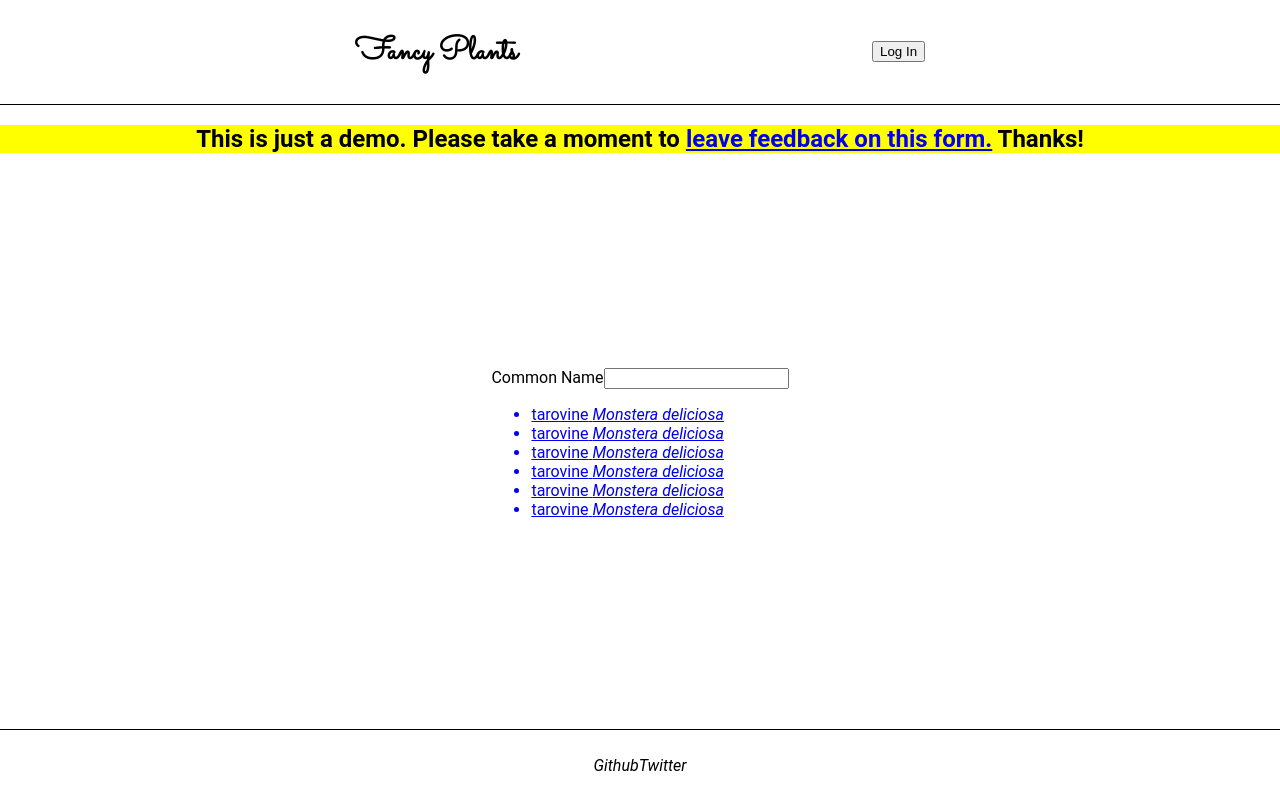
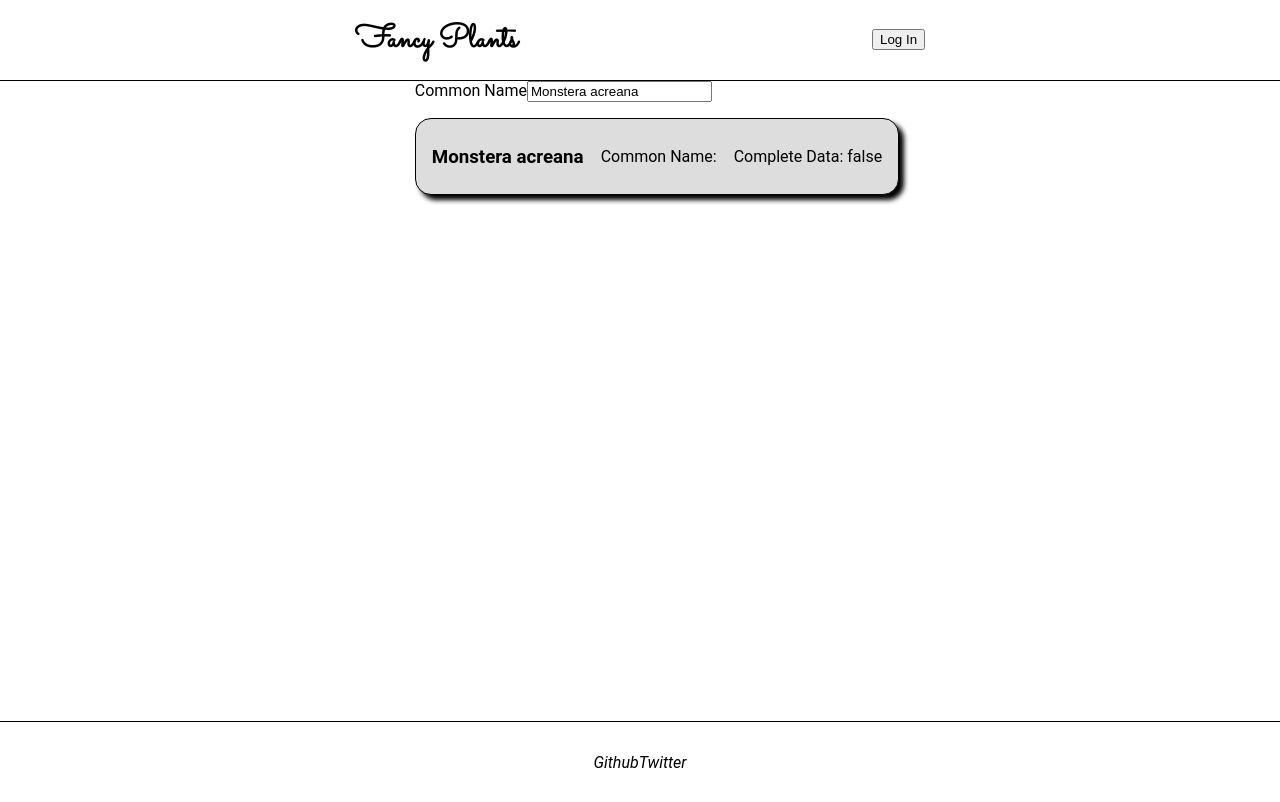
Before and after one commit to pmnord/plant-management-react-capstone-client, a React (Create React App) app: page /plant-search in a window 1280 px wide. Built offline with nearby package versions, Linux system fonts and the light colour scheme.

Commit message:
User can add plants to their garden

```diff
--- a/src/components/App/App.js
+++ b/src/components/App/App.js
@@ -14,14 +14,7 @@ export default class App extends React.Component {
     this.state = {
       plants: [
         {
-          common_name: "tarovine",
-          scientific_name: "Monstera deliciosa",
-          genus: "Monstera",
-          duration: "Perennial",
-          image: "https://upload.wikimedia.org/wikipedia/commons/0/04/Monstera_deliciosa3.jpg",
-          note: 'Lorem ipsum dolor sit amet, consectetur adipiscing elit, sed do eiusmod tempor incididunt ut labore et dolore magna aliqua. Ut enim ad minim veniam, quis nostrud exercitation ullamco laboris nisi ut aliquip ex ea commodo consequat.'
-        },
-        {
+          id: "157554",
           common_name: "tarovine",
           scientific_name: "Monstera deliciosa",
           genus: "Monstera",
@@ -30,6 +23,7 @@ export default class App extends React.Component {
           note: ''
         },
         {
+          id: "157554",
           common_name: "tarovine",
           scientific_name: "Monstera deliciosa",
           genus: "Monstera",
@@ -38,6 +32,7 @@ export default class App extends React.Component {
           note: ''
         },
         {
+          id: "157554",
           common_name: "tarovine",
           scientific_name: "Monstera deliciosa",
           genus: "Monstera",
@@ -45,6 +40,7 @@ export default class App extends React.Component {
           image: "https://upload.wikimedia.org/wikipedia/commons/0/04/Monstera_deliciosa3.jpg",
           note: ''
         },
+
       ]
     }
   }
@@ -57,11 +53,18 @@ export default class App extends React.Component {
     this.setState(newState)
   }
 
+  addPlant = (newPlant) => {
+    const newPlants = [...this.state.plants]
+    newPlants.push(newPlant)
+    const newState = { plants: newPlants }
+    this.setState(newState)
+  }
+
   render() {
     return (
-      <div className="app" >
+      <div className="app">
         <Header />
-        <h2 style={{ backgroundColor: 'yellow', textAlign: 'center' }}>This is just a demo. Please take a moment to <a target="_blank" href="https://docs.google.com/forms/d/e/1FAIpQLScdox25FniERn2kj8FeQ7NKcxT4rrgI6f0TF0snnW07Y9g_vw/viewform?usp=sf_link">leave feedback on this form.</a> Thanks!</h2>
+        {/* <h2 style={{ backgroundColor: 'yellow', textAlign: 'center' }}>This is just a demo. Please take a moment to <a target="_blank" href="https://docs.google.com/forms/d/e/1FAIpQLScdox25FniERn2kj8FeQ7NKcxT4rrgI6f0TF0snnW07Y9g_vw/viewform?usp=sf_link">leave feedback on this form.</a> Thanks!</h2> */}
         <main className="main">
 
           <Switch>
@@ -77,7 +80,7 @@ export default class App extends React.Component {
             />
             <Route
               path={'/garden/:username'}
-              render={() => <Garden plants={this.props.plants} updateNote={this.updateNote} />}
+              render={() => <Garden plants={this.state.plants} updateNote={this.updateNote} />}
             />
             <Route
               exact
@@ -86,9 +89,10 @@ export default class App extends React.Component {
             />
             <Route
               path={'/plant/:plant_id'}
-              component={PlantDetails}
+              render={(r) => <PlantDetails addPlant={this.addPlant} router={r} />}
             />
           </Switch>
+
         </main >
         <Footer />
       </div>
--- a/src/components/Garden/Garden.js
+++ b/src/components/Garden/Garden.js
@@ -43,8 +43,6 @@ export default class Garden extends React.Component {
         }
     }
 
-
-
     render() {
         return (
             <div className='garden'>
@@ -54,7 +52,7 @@ export default class Garden extends React.Component {
                     </Link>
                 </section>
                 <section className="plant-grid">
-                    {this.state.plants.map((plant, idx) => <PlantCard key={idx} plant={plant} updateNote={this.updateNote} idx={idx} />)}
+                    {this.props.plants.map((plant, idx) => <PlantCard key={idx} plant={plant} updateNote={this.props.updateNote} idx={idx} />)}
                 </section>
             </div>
         )
--- a/src/components/PlantCard/PlantCard.js
+++ b/src/components/PlantCard/PlantCard.js
@@ -5,13 +5,14 @@ export default function Garden(props) {
     return (
         <div className='plant-card'>
             <div className='plant-card__header'>
-                <h3>{props.plant.common_name}</h3>
+                <h3>{props.plant.scientific_name}</h3>
                 <img src={props.plant.image} />
-                <p><em>{props.plant.scientific_name}</em></p>
+                {props.plant.common_name ? <p>"{props.plant.common_name}"</p> : null}
+                {/* <p>"{props.plant.common_name}"</p> */}
             </div>
             <p>Genus: {props.plant.genus}</p>
             <p>Duration: {props.plant.duration}</p>
-            <textarea value={props.plant.note} onChange={(e) => props.updateNote(e, props.idx)} />
+            <textarea placeholder="Leave notes here" value={props.plant.note} onChange={(e) => props.updateNote(e, props.idx)} />
         </div>
     )
 
--- a/src/components/PlantDetails/PlantDetails.js
+++ b/src/components/PlantDetails/PlantDetails.js
@@ -1,11 +1,38 @@
 import React from 'react'
 
-export default function Garden(props) {
+export default class PlantDetails extends React.Component {
+    constructor(props) {
+        super(props)
+        this.state = {
+            id: "222225",
+            common_name: "",
+            scientific_name: "Monstera acreana",
+            genus: "Monstera",
+            duration: "Perennial",
+            image: "https://upload.wikimedia.org/wikipedia/commons/f/fe/Monstera_deliciosa1281872728.jpg",
+            note: ''
+        }
+    }
 
-    return (
-        <div className='plant-details'>
-            Plant details page
-        </div>
-    )
 
+
+    render() {
+        return (
+            <div className='plant-details'>
+                <div>
+                    <img src={this.state.image}></img>
+                    <div>
+                        <p>Scientific Name: {this.state.scientific_name}</p>
+                        <p>Common Name: {this.state.common_name}</p>
+                        <p>Genus: {this.state.genus}</p>
+                        <p>Duration: {this.state.duration}</p>
+                    </div>
+                </div>
+                <button onClick={() => {
+                    this.props.addPlant({ ...this.state })
+                    this.props.router.history.push('/garden/dunder')
+                }}>Add to my Garden</button>
+            </div>
+        )
+    }
 }
--- a/src/components/PlantSearch/PlantSearch.js
+++ b/src/components/PlantSearch/PlantSearch.js
@@ -6,50 +6,14 @@ export default class PlantSearch extends React.Component {
         super(props);
         this.state = {
             searchResults: [
-
                 {
-                    common_name: "tarovine",
-                    scientific_name: "Monstera deliciosa",
-                    genus: "Monstera",
-                    duration: "Perennial",
-                    image: "https://upload.wikimedia.org/wikipedia/commons/0/04/Monstera_deliciosa3.jpg",
+                    "slug": "monstera-acreana",
+                    "scientific_name": "Monstera acreana",
+                    "link": "http://trefle.io/api/plants/222225",
+                    "id": 222225,
+                    "complete_data": false,
+                    "common_name": null
                 },
-                {
-                    common_name: "tarovine",
-                    scientific_name: "Monstera deliciosa",
-                    genus: "Monstera",
-                    duration: "Perennial",
-                    image: "https://upload.wikimedia.org/wikipedia/commons/0/04/Monstera_deliciosa3.jpg",
-                },
-                {
-                    common_name: "tarovine",
-                    scientific_name: "Monstera deliciosa",
-                    genus: "Monstera",
-                    duration: "Perennial",
-                    image: "https://upload.wikimedia.org/wikipedia/commons/0/04/Monstera_deliciosa3.jpg",
-                },
-                {
-                    common_name: "tarovine",
-                    scientific_name: "Monstera deliciosa",
-                    genus: "Monstera",
-                    duration: "Perennial",
-                    image: "https://upload.wikimedia.org/wikipedia/commons/0/04/Monstera_deliciosa3.jpg",
-                },
-                {
-                    common_name: "tarovine",
-                    scientific_name: "Monstera deliciosa",
-                    genus: "Monstera",
-                    duration: "Perennial",
-                    image: "https://upload.wikimedia.org/wikipedia/commons/0/04/Monstera_deliciosa3.jpg",
-                },
-                {
-                    common_name: "tarovine",
-                    scientific_name: "Monstera deliciosa",
-                    genus: "Monstera",
-                    duration: "Perennial",
-                    image: "https://upload.wikimedia.org/wikipedia/commons/0/04/Monstera_deliciosa3.jpg",
-                },
-
             ]
         }
     }
@@ -59,14 +23,18 @@ export default class PlantSearch extends React.Component {
             <section className="plant-search">
                 <form>
                     <label>Common Name</label>
-                    <input type="text" />
+                    <input type="text" value="Monstera acreana" />
                 </form>
 
                 <ul className="plant-search__search-results">
                     {this.state.searchResults.map((result, idx) => {
                         return (
-                            <Link to="/plant/testplant" key={idx}>
-                                <li>{result.common_name} <em>{result.scientific_name}</em></li>
+                            <Link to={`/plant/${result.id}`} key={idx}>
+                                <li className="plant-search__list-item">
+                                    <h3><strong>{result.scientific_name}</strong></h3>
+                                    <p>Common Name: {result.common_name || ''}</p>
+                                    <p>Complete Data: {String(result.complete_data)}</p>
+                                </li>
                             </Link>
                         )
                     })}
--- a/src/index.css
+++ b/src/index.css
@@ -22,7 +22,7 @@ code {
 
 .header {
   width: 100%;
-  height: 150px;
+  height: 10vh;
   border-bottom: solid 1px black;
   display: flex;
   justify-content: space-evenly;
@@ -31,7 +31,7 @@ code {
 
 .footer {
   width: 100%;
-  height: 100px;
+  height: 10vh;
   border-top: solid 1px black;
   display: flex;
   justify-content: center;
@@ -41,14 +41,13 @@ code {
 .app {
   display: flex;
   flex-direction: column;
-  height: 100vh;
 }
 
 .main {
-  height: 100%;
+  min-height: 80vh;
   display: flex;
   justify-content: center;
-  align-items: center;
+  /* align-items: center; */
   width: 80%;
   margin: 0 auto;
 }
@@ -82,11 +81,11 @@ code {
   background-color: #ddd;
   width: 15em;
   height: 20em;
-  border-radius: 1em;
   padding: 1em;
   margin: 1em;
   padding-top: 0.1em;
 
+  border-radius: 1em;
   box-shadow: 5px 5px 5px black;
   border: solid 0.5px black;
 }
@@ -109,7 +108,7 @@ code {
   margin-bottom: 0.5em;
 }
 
-.plant-card__header h3 {
+.plant-card__header {
   text-transform: capitalize;
 }
 
@@ -123,3 +122,34 @@ iframe {
   height: 2em;
   padding: 1em;
 }
+
+.plant-search ul {
+  list-style: none;
+  padding: 0;
+  width: 100%;
+}
+
+.plant-search a {
+  text-decoration: none;
+}
+
+.plant-search__list-item {
+  display: flex;
+  justify-content: space-between;
+  align-items: center;
+
+  background-color: #ddd;
+  margin: 1em 0;
+  padding: 0.5em 1em;
+  width: 100%;
+
+  border-radius: 1em;
+  box-shadow: 5px 5px 5px black;
+  border: solid 0.5px black;
+
+  color: black;
+}
+
+.plant-details img {
+  height: 20em;
+}
```
Also changed, not shown: src/logo.svg (deleted).
